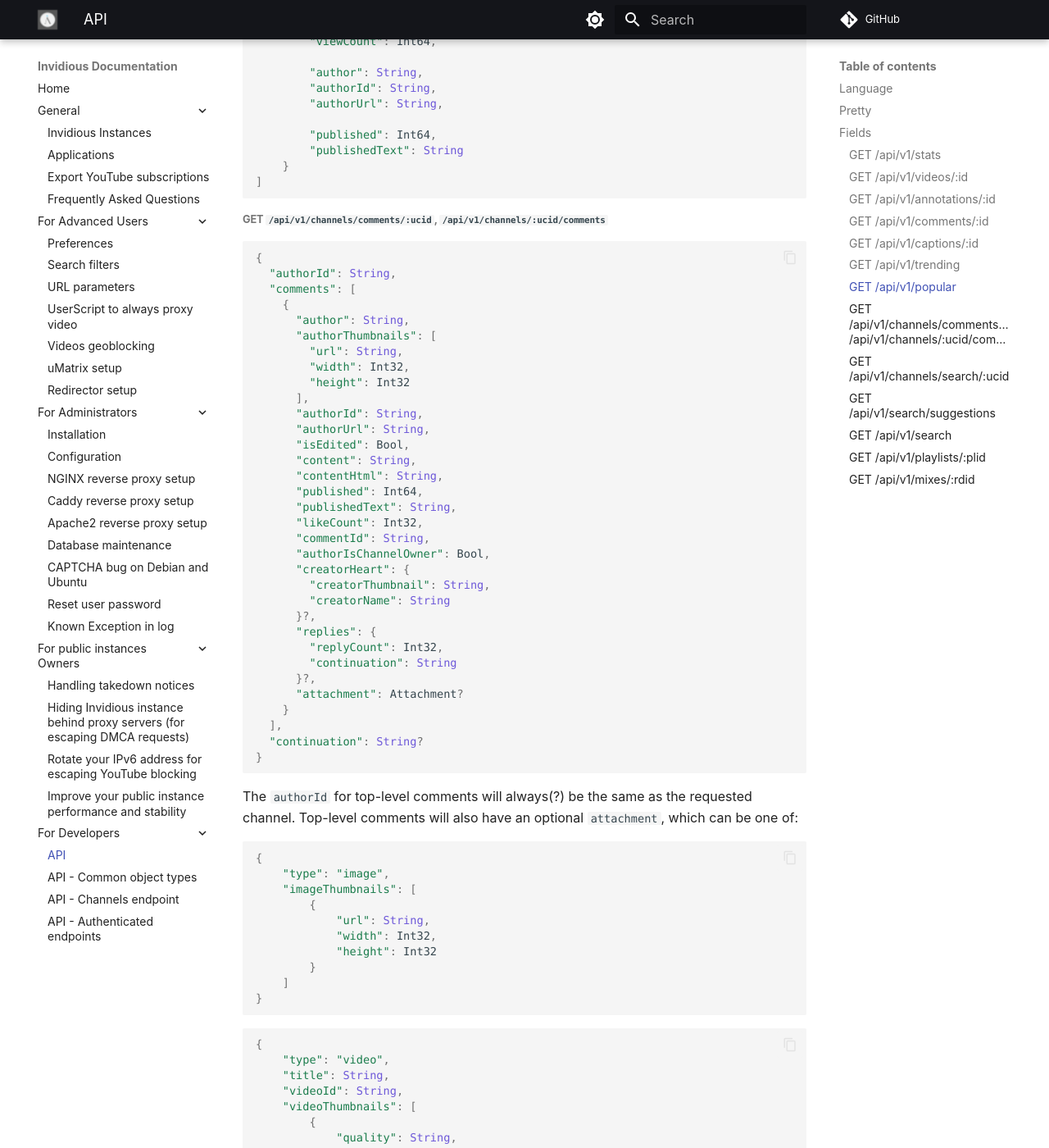
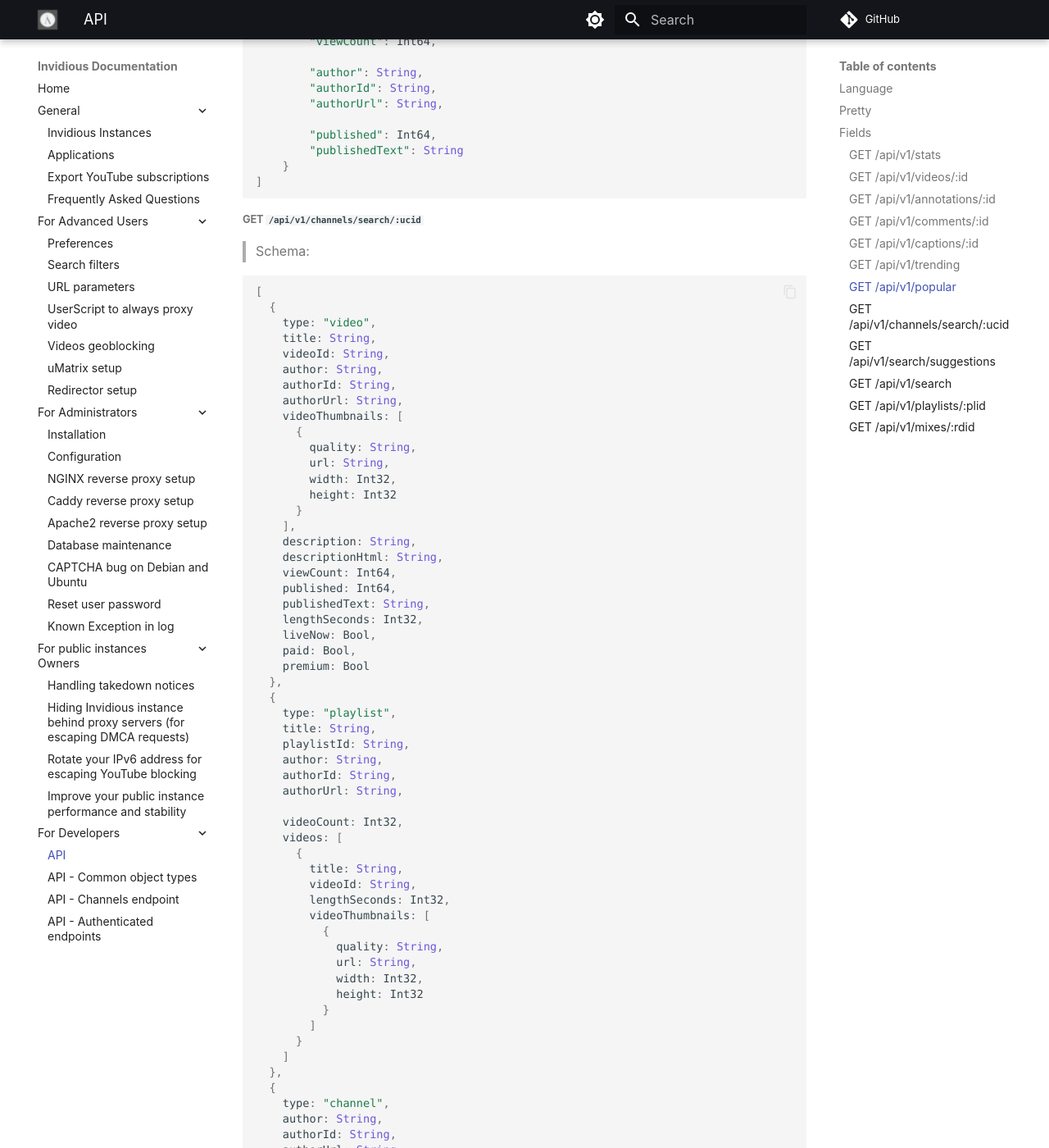
Before and after one commit to iv-org/documentation, an MkDocs documentation site: the page built from docs/api.md, in a window 1280 px wide and 1400 px high, scrolled down 6154 px. Shown: the whole window at 82% size. Built offline with MkDocs 1.6.1 and Material for MkDocs 9.7.7, drawn with Linux system fonts in a browser that asks for light colours; comment, search, counter and statistics services are not loaded; some of the changed text lies outside the part shown.

Commit message:
Remove channels/comments documentation

````diff
--- a/docs/api.md
+++ b/docs/api.md
@@ -324,99 +324,6 @@ region: ISO 3166 country code (default: "US")
 ]
 ```
 
-##### GET `/api/v1/channels/comments/:ucid`, `/api/v1/channels/:ucid/comments`
-
-
-```javascript
-{
-  "authorId": String,
-  "comments": [
-    {
-      "author": String,
-      "authorThumbnails": [
-        "url": String,
-        "width": Int32,
-        "height": Int32
-      ],
-      "authorId": String,
-      "authorUrl": String,
-      "isEdited": Bool,
-      "content": String,
-      "contentHtml": String,
-      "published": Int64,
-      "publishedText": String,
-      "likeCount": Int32,
-      "commentId": String,
-      "authorIsChannelOwner": Bool,
-      "creatorHeart": {
-        "creatorThumbnail": String,
-        "creatorName": String
-      }?,
-      "replies": {
-        "replyCount": Int32,
-        "continuation": String
-      }?,
-      "attachment": Attachment?
-    }
-  ],
-  "continuation": String?
-}
-```
-
-The `authorId` for top-level comments will always(?) be the same as the requested channel. Top-level comments will also have an optional `attachment`, which can be one of:
-
-```javascript
-{
-    "type": "image",
-    "imageThumbnails": [
-        {
-            "url": String,
-            "width": Int32,
-            "height": Int32
-        }
-    ]
-}
-```
-
-```javascript
-{
-    "type": "video",
-    "title": String,
-    "videoId": String,
-    "videoThumbnails": [
-        {
-            "quality": String,
-            "url": String,
-            "width": Int32,
-            "height": Int32
-        }
-    ],
-    "lengthSeconds": Int32,
-    "author": String,
-    "authorId": String,
-    "authorUrl": String,
-    "published": Int64,
-    "publishedText": String,
-    "viewCount": Int64,
-    "viewCountText": String
-}
-```
-
-```javascript
-{
-    "type": "unknown",
-    "error": "Unrecognized attachment type."
-}
-```
-
-Some attachments may only have a `type` and `error`, similar to the above. Attachments will *only* be present on top-level comments.
-
-Parameters:
-
-```
-continuation: String
-```
-
 ##### GET `/api/v1/channels/search/:ucid`
 
 > Schema:
````
